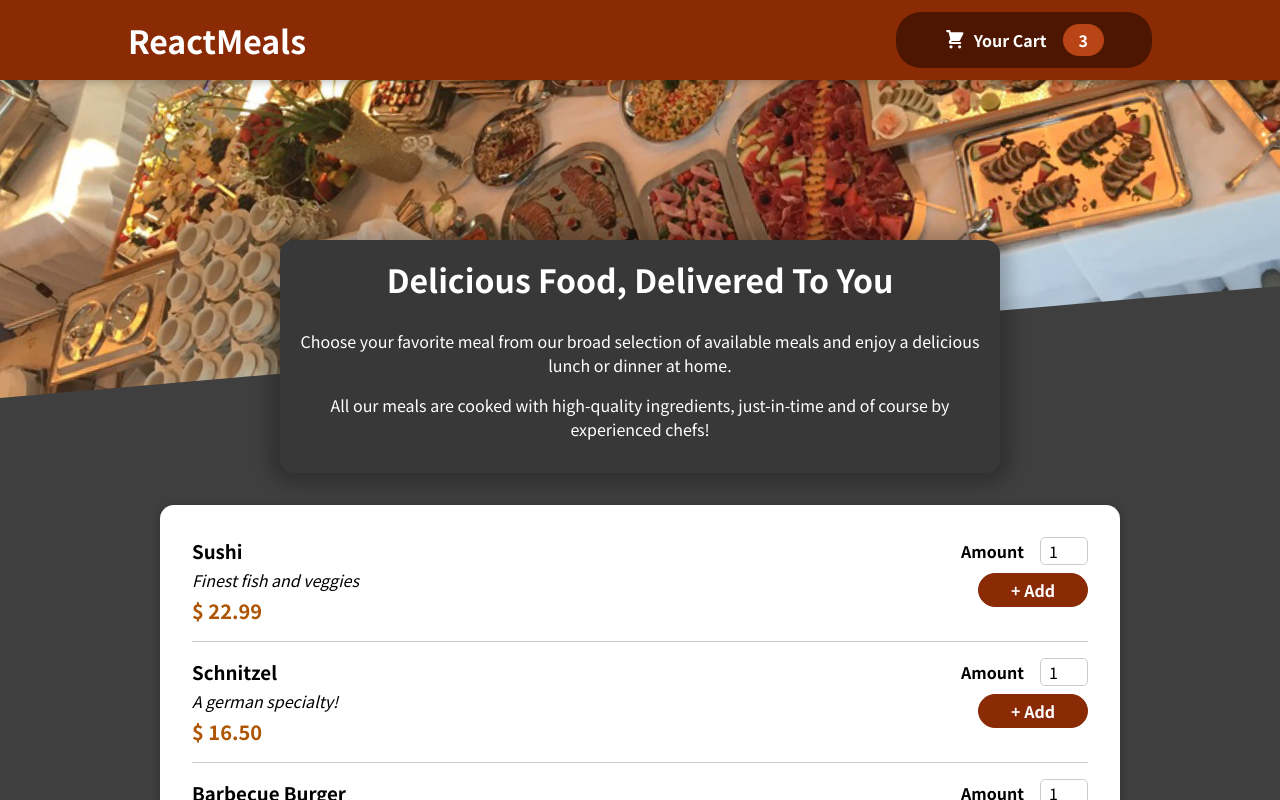
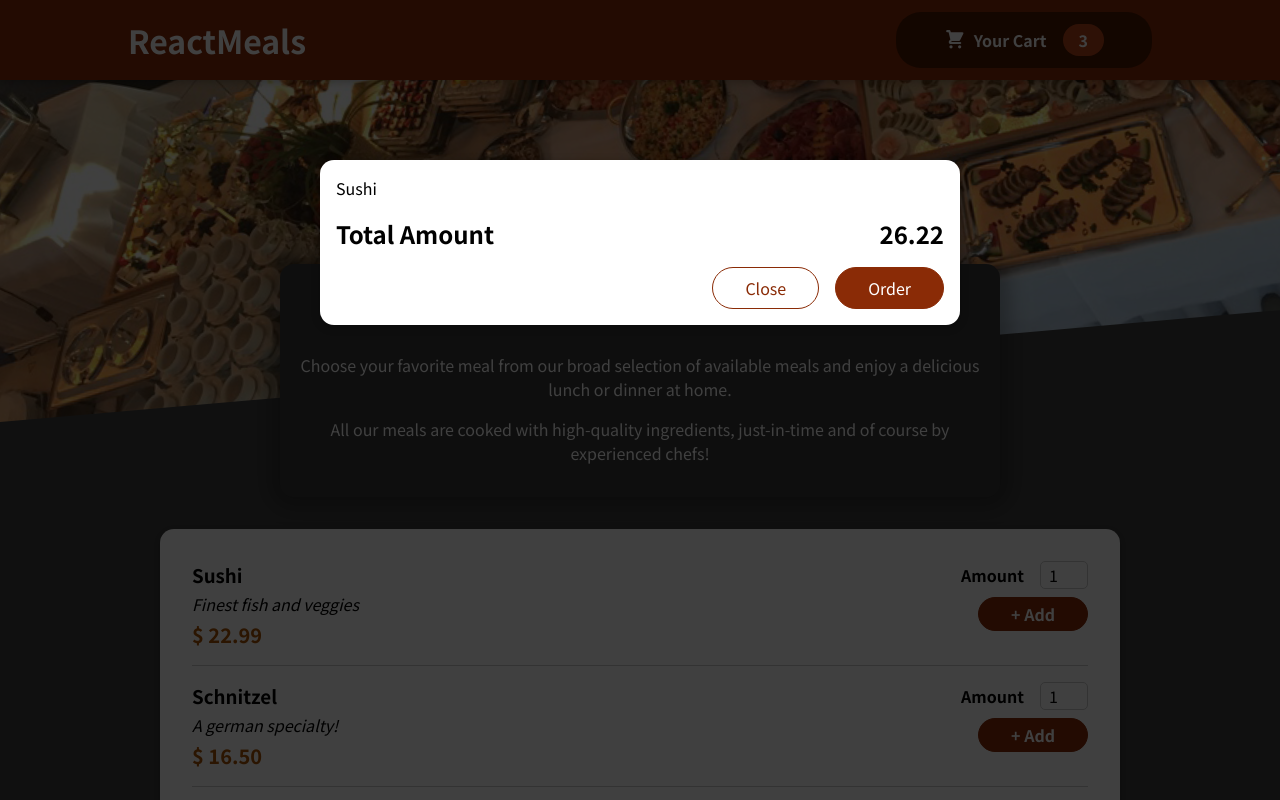
Before and after one commit to kimbeomjin95/food-order-app, a React (Create React App) app: page / in a window 1280 px wide. Shown: the top 800 px of the page. Built offline with nearby package versions, Linux system fonts and the light colour scheme.

Commit message:
146. 리액트 Portal을 통해 모달 추가하기

```diff
--- a/public/index.html
+++ b/public/index.html
@@ -28,6 +28,7 @@
   </head>
   <body>
     <noscript>You need to enable JavaScript to run this app.</noscript>
+    <div id="overlays"></div>
     <div id="root"></div>
     <!--
       This HTML file is a template.
--- a/src/App.js
+++ b/src/App.js
@@ -1,10 +1,12 @@
 import Header from './components/Layout/Header';
 import React, { Fragment } from 'react';
 import Meals from './components/Meals/Meals';
+import Cart from './components/Cart/Cart';
 
 function App() {
   return (
     <Fragment>
+      <Cart />
       <Header />
       <main>
         <Meals />
--- a/src/components/Cart/Cart.js
+++ b/src/components/Cart/Cart.js
@@ -1,5 +1,6 @@
 import React from 'react';
 import classes from './Cart.module.css';
+import Modal from '../UI/Modal';
 
 const Cart = props => {
   const cartItems = (
@@ -10,7 +11,7 @@
     </ul>
   );
   return (
-    <div>
+    <Modal>
       {cartItems}
       <div className={classes.total}>
         <span>Total Amount</span>
@@ -22,7 +23,7 @@
           <button className={classes.button}>Order</button>
         </div>
       </div>
-    </div>
+    </Modal>
   );
 };
 
--- /dev/null
+++ b/src/components/UI/Modal.js
@@ -0,0 +1,32 @@
+import React, { Fragment } from 'react';
+import classes from './Modal.module.css';
+import ReactDom from 'react-dom';
+// 배경
+const Backdrop = props => {
+  return <div className={classes.backdrop} />;
+};
+
+const ModalOverlay = props => {
+  return (
+    <div className={classes.modal}>
+      {/*<div className={classes.content}>{props.children}</div>*/}
+      <div>{props.children}</div>
+    </div>
+  );
+};
+
+const portalElement = document.getElementById('overlays');
+
+const Modal = props => {
+  return (
+    <Fragment>
+      {ReactDom.createPortal(<Backdrop />, portalElement)}*/}
+      {ReactDom.createPortal(
+        <ModalOverlay>{props.children}</ModalOverlay>,
+        portalElement,
+      )}
+    </Fragment>
+  );
+};
+
+export default Modal;
--- /dev/null
+++ b/src/components/UI/Modal.module.css
@@ -0,0 +1,40 @@
+.backdrop {
+    position: fixed;
+    top: 0;
+    left: 0;
+    width: 100%;
+    height: 100vh;
+    z-index: 20;
+    background-color: rgba(0, 0, 0, 0.75);
+}
+
+.modal {
+    position: fixed;
+    top: 20vh;
+    left: 5%;
+    width: 90%;
+    background-color: white;
+    padding: 1rem;
+    border-radius: 14px;
+    box-shadow: 0 2px 8px rgba(0, 0, 0, 0.25);
+    z-index: 30;
+    animation: slide-down 300ms ease-out forwards;
+}
+
+@media (min-width: 768px) {
+    .modal {
+        width: 40rem;
+        left: calc(50% - 20rem);
+    }
+}
+
+@keyframes slide-down {
+    from {
+        opacity: 0;
+        transform: translateY(-3rem);
+    }
+    to {
+        opacity: 1;
+        transform: translateY(0);
+    }
+}
```
